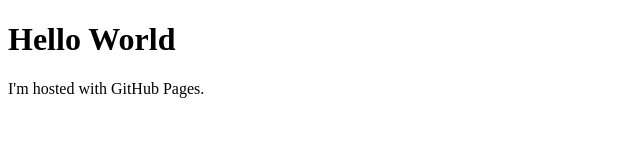
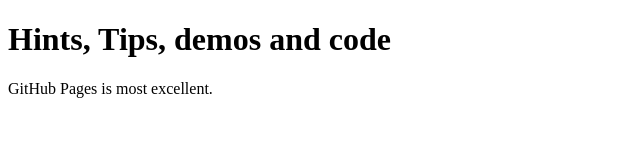
Before and after one commit to mlwrogers/mlwrogers.github.io, a plain HTML site: page index.html in a window 1280 px wide. Shown: the whole page, without its empty margins (0-640 px from the left). Drawn offline with Linux system fonts and the light colour scheme.

Commit message:
Update index.html

```diff
--- a/index.html
+++ b/index.html
@@ -4,14 +4,14 @@
   <meta charset="utf-8">
   <meta name="viewport" content="width=device-width, initial-scale=1">
 
-  <title>DEMO Page</title>
-  <meta name="description" content="A simple demo page for 8x8 APIs">
+  <title>Hints, Tips, demos and code Page</title>
+  <meta name="description" content="Hints, Tips, demos and code">
   <meta name="author" content="Matt Rogers">
 
-  <meta property="og:title" content="A simple demo page for 8x8 APIs">
+  <meta property="og:title" content="Hints, Tips, demos and code">
   <meta property="og:type" content="website">
   <meta property="og:url" content="https://mlwrogers.github.io">
-  <meta property="og:description" content="A simple demo page for 8x8 APIs">
+  <meta property="og:description" content="Hints, Tips, demos and code">
   <meta property="og:image" content="8x8logo.png">
 
   <link rel="icon" href="/8x8favicon.ico">
@@ -23,8 +23,8 @@
 </head>
 
 <body>
-  <h1>Hello World</h1>
-  <p>I'm hosted with GitHub Pages.</p>
+  <h1>Hints, Tips, demos and code</h1>
+  <p>GitHub Pages is most excellent.</p>
   <!-- your content here... -->
   <!-- script src="js/scripts.js"></script> -->
 </body>
```
